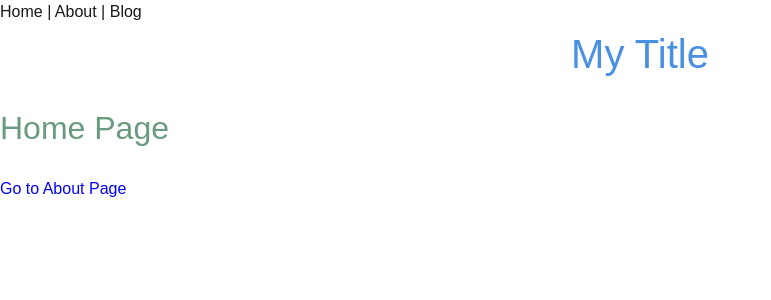
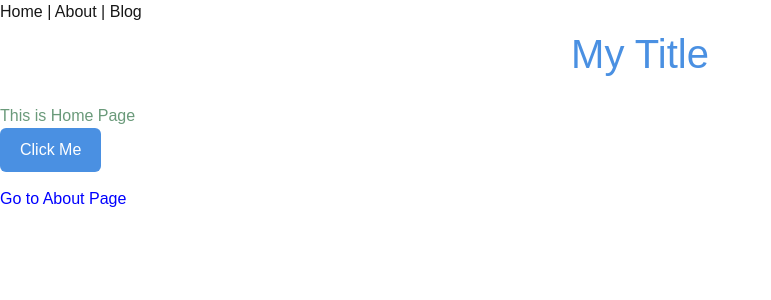
Before and after one commit to Nyukaa/NextJSTasks, a Next.js app: page / in a window 1280 px wide. Shown: the top 300 px of the page, without its empty margins (0-771 px from the left). Built offline with nearby package versions, Linux system fonts and the light colour scheme.

Commit message:
Task2 Add Button component

```diff
--- a/Fundamentals_of_Next.js/3-Styling_in_Next.js/Assignment1.ts
+++ b/Fundamentals_of_Next.js/3-Styling_in_Next.js/Assignment1.ts
@@ -1,3 +1,3 @@
-// Assignment 2 - Creating a Styled Title using CSS Modules
+// Assignment 1 - Creating a Styled Title using CSS Modules
 // Repository: https://github.com/Nyukaa/NextJSTasks
 // The implementation is in: components/Title.js components/Title.module.css
--- a/Fundamentals_of_Next.js/3-Styling_in_Next.js/Assignment2.ts
+++ b/Fundamentals_of_Next.js/3-Styling_in_Next.js/Assignment2.ts
@@ -0,0 +1,3 @@
+// Assignment 2 - Hover Button with CSS Modules
+// Repository: https://github.com/Nyukaa/NextJSTasks
+// The implementation is in: components/Button.tsx components/Button.module.css
--- /dev/null
+++ b/app/components/Button.module.css
@@ -0,0 +1,12 @@
+.button {
+  background-color: #4a90e2;
+  color: white;
+  border: none;
+  padding: 10px 20px;
+  font-size: 1rem;
+  cursor: pointer;
+  border-radius: 6px;
+}
+.button:hover {
+  background-color: #357ab8;
+}
--- /dev/null
+++ b/app/components/Button.tsx
@@ -0,0 +1,5 @@
+import styles from "./Button.module.css";
+
+export default function Button() {
+  return <button className={styles.button}>Click Me</button>;
+}
--- a/app/page.tsx
+++ b/app/page.tsx
@@ -2,17 +2,21 @@ import Link from "next/link";
 import styles from "./home/home.module.css";
 import Navigation from "./components/Navigation";
 import Title from "./components/Title";
+import Button from "./components/Button";
+
 export default function Home() {
   return (
     <div>
       <Navigation />
       <Title />
 
-      <h1 className={styles.title}>Home Page</h1>
-
-      <Link href="/about" className={styles.link}>
-        Go to About Page
-      </Link>
+      <p className={styles.text}>This is Home Page</p>
+      <Button />
+      <div>
+        <Link href="/about" className={styles.link}>
+          Go to About Page
+        </Link>
+      </div>
     </div>
   );
 }
```
